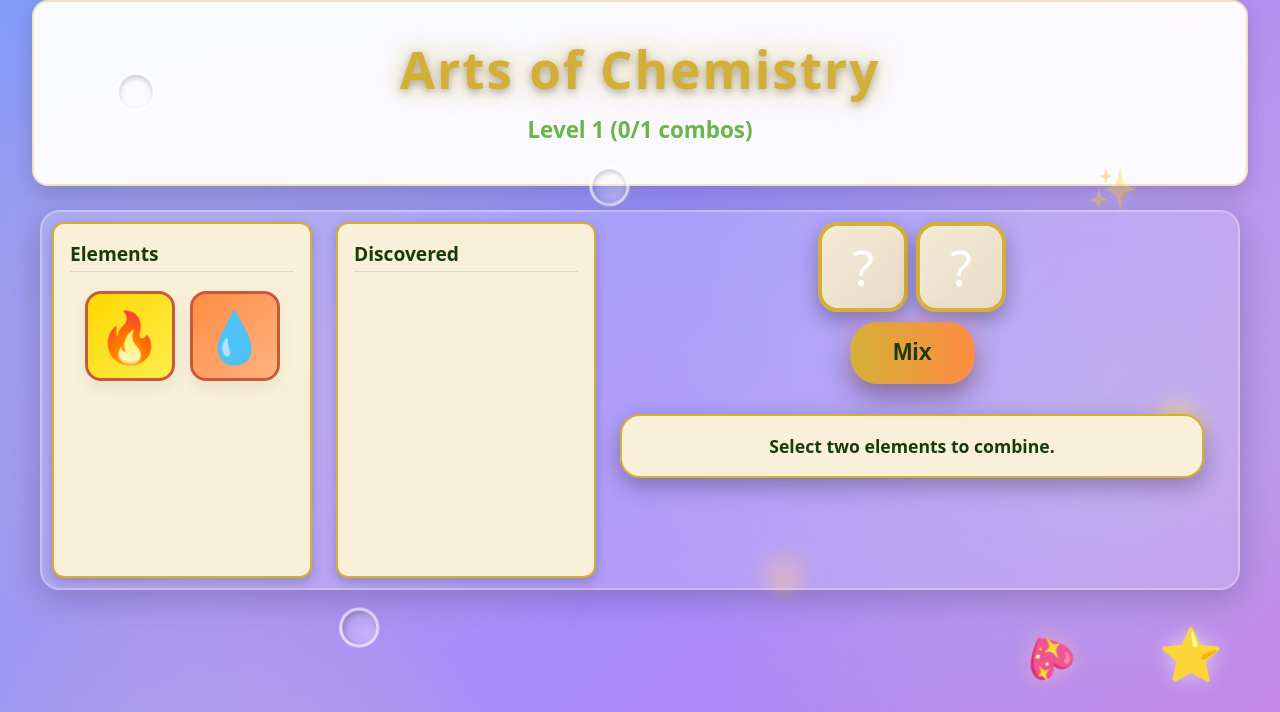
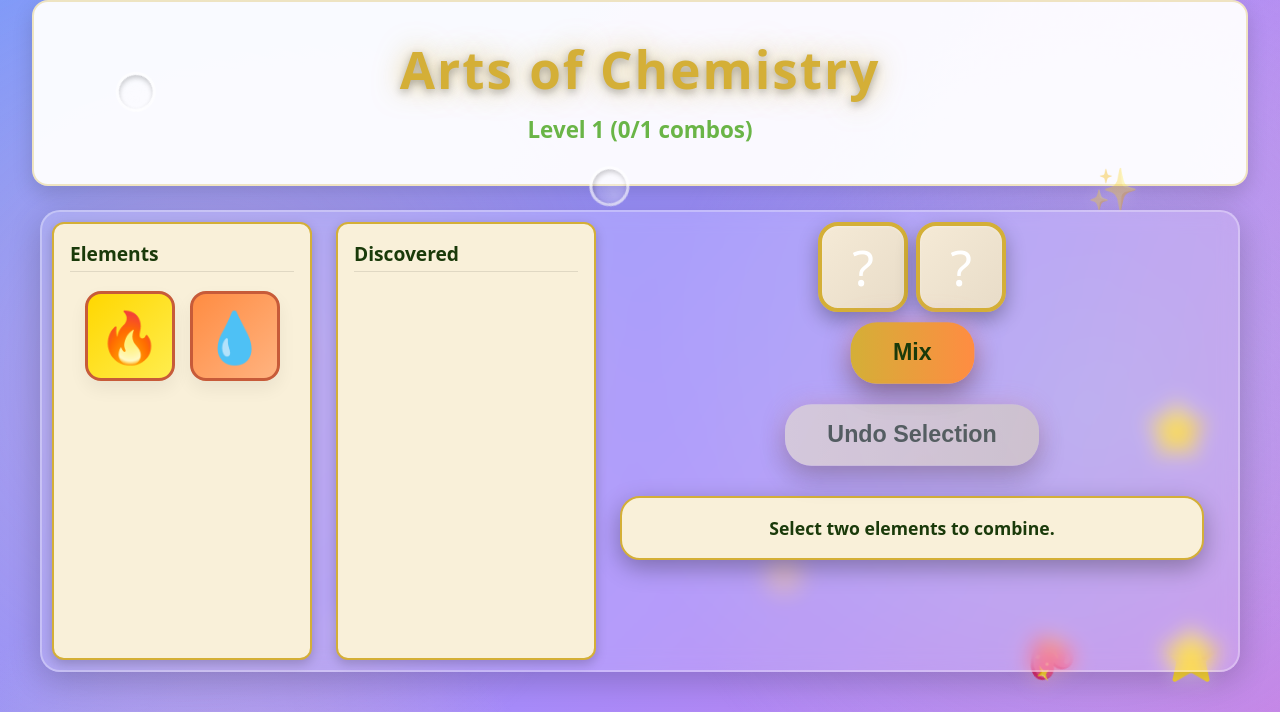
Before and after one commit to aravindthiru29/Arts-of-chemistry, a Flask app: page / in a window 1280 px wide. Shown: the top 712 px of the page. Run offline with Flask 3, Linux system fonts and the light colour scheme.

Commit message:
add undo button

```diff
--- a/static/script.js
+++ b/static/script.js
@@ -10,6 +10,7 @@ document.addEventListener("DOMContentLoaded", () => {
   const MAX_LEVEL = 10;
   const elementsGrid = document.getElementById("elementsGrid");
   const mixBtn = document.getElementById("mixBtn");
+  const undoBtn = document.getElementById("undoBtn");
   const nextLevelBtn = document.getElementById("nextLevelBtn");
   const slot1 = document.getElementById("slot1");
   const slot2 = document.getElementById("slot2");
@@ -123,6 +124,11 @@ document.addEventListener("DOMContentLoaded", () => {
     levelText.textContent = `Level ${level} (${found}/${goal} combos)`;
   }
 
+  function updateUndoButton() {
+    if (!undoBtn) return;
+    undoBtn.disabled = !choice1 && !choice2;
+  }
+
   // --- rendering ---
   function renderElements() {
     // build fragment for fewer reflows
@@ -185,6 +191,24 @@ document.addEventListener("DOMContentLoaded", () => {
     resultBox.textContent = `Selected: ${name}`;
     if (!choice1) { choice1 = name; slot1.textContent = icons[name]; }
     else if (!choice2) { choice2 = name; slot2.textContent = icons[name]; }
+    updateUndoButton();
+  }
+
+  if (undoBtn) {
+    undoBtn.addEventListener('click', () => {
+      if (choice2) {
+        choice2 = null;
+        slot2.textContent = '?';
+        resultBox.textContent = 'Removed second selection';
+      } else if (choice1) {
+        choice1 = null;
+        slot1.textContent = '?';
+        resultBox.textContent = 'Removed first selection';
+      } else {
+        resultBox.textContent = 'Nothing to undo';
+      }
+      updateUndoButton();
+    });
   }
 
   elementsGrid.addEventListener('click', (ev) => {
@@ -250,6 +274,7 @@ document.addEventListener("DOMContentLoaded", () => {
     renderDiscovered();
     checkGoal();
     choice1 = null; choice2 = null; slot1.textContent = '?'; slot2.textContent = '?';
+    updateUndoButton();
   });
 
   nextLevelBtn.addEventListener('click', () => {
@@ -265,5 +290,6 @@ document.addEventListener("DOMContentLoaded", () => {
   });
 
   // INIT
+  updateUndoButton();
   updateLevelText(); renderElements(); renderDiscovered();
 });
--- a/static/styles.css
+++ b/static/styles.css
@@ -327,6 +327,19 @@ button:hover {
   color: #1a3a0a;
   font-weight: 700;
 }
+
+#undoBtn {
+  background: linear-gradient(90deg, #e8dcc8, #d9ccb6);
+  color: #1a3a0a;
+  font-weight: 700;
+}
+
+#undoBtn:disabled {
+  cursor: not-allowed;
+  opacity: 0.65;
+  filter: grayscale(0.25);
+  transform: none;
+}
 /* slots and result styling*/
 .slots {
   position: relative;
--- a/templates/index.html
+++ b/templates/index.html
@@ -49,6 +49,7 @@
       </div>
       <!-- MIX BUTTON -->
       <button id="mixBtn">Mix</button>
+      <button id="undoBtn" type="button" disabled>Undo Selection</button>
       <!-- RESULT -->
       <div class="result" id="resultBox">
         Select two elements to combine.
```
